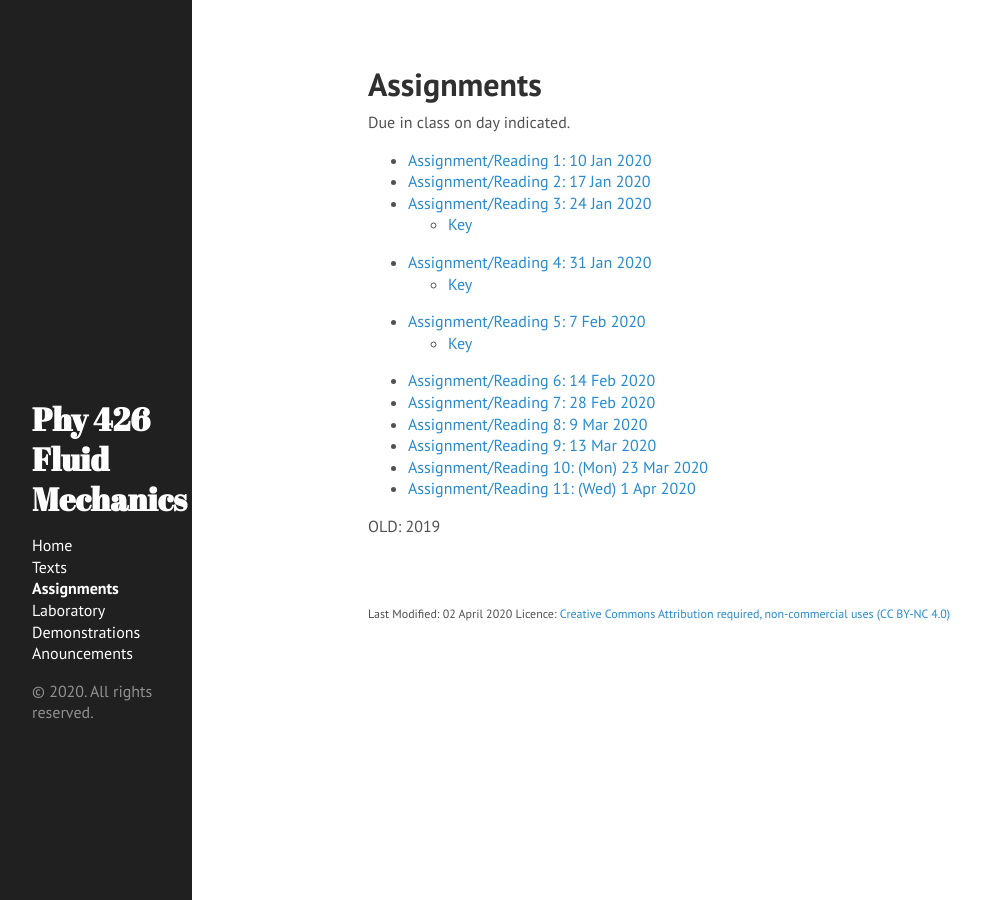
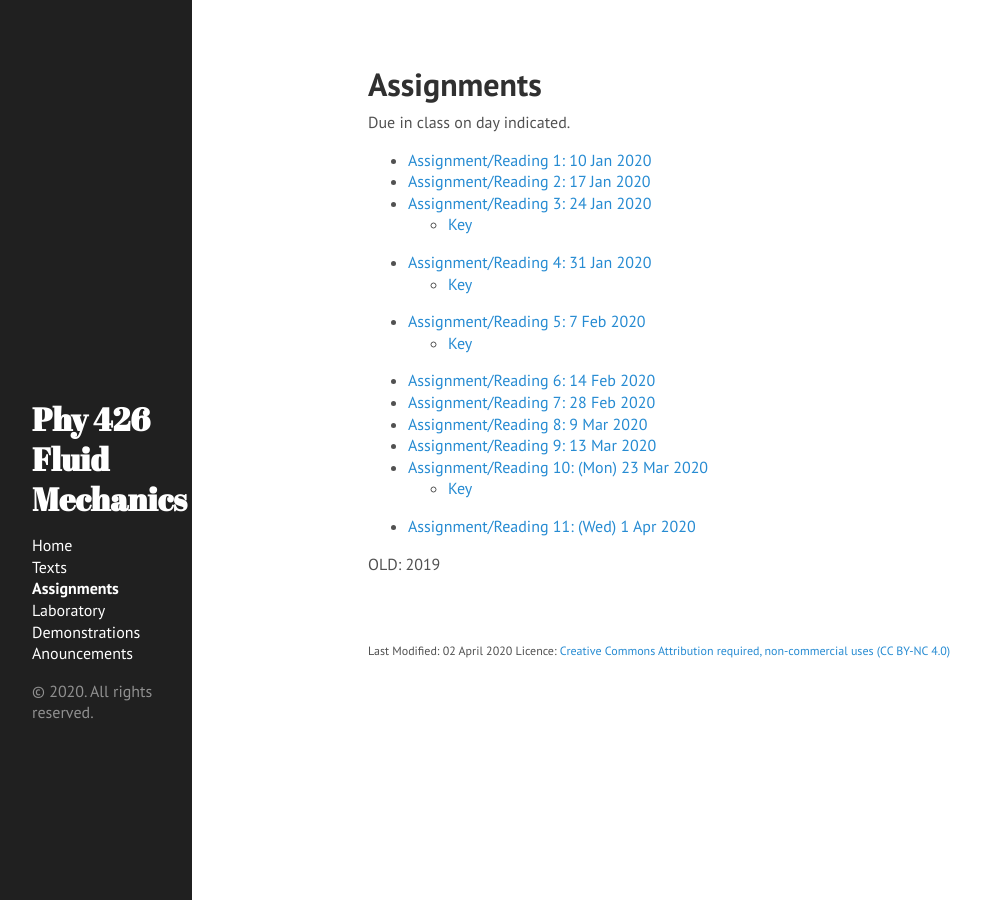
Before and after one commit to jklymak/Phy426, a Jekyll site: the page built from docs/Assignments/index.md, in a window 1280 px wide. Shown: the whole page, without its empty margins (0-981 px from the left). Built offline with Jekyll 4.4.1, drawn with Linux system fonts in a browser that asks for light colours.

Commit message:
Assign10 Key

```diff
--- a/docs/Assignments/index.md
+++ b/docs/Assignments/index.md
@@ -18,6 +18,7 @@ Due in class on day indicated.
   - [Assignment/Reading 8: 9 Mar 2020](../Assignments/Assignment08/)
   - [Assignment/Reading 9: 13 Mar 2020](../Assignments/Assignment09/)
   - [Assignment/Reading 10: (Mon) 23 Mar 2020](../Assignments/Assignment10/)
+    - [Key](../Assignments/Assignment10key.html)
   - [Assignment/Reading 11: (Wed) 1 Apr 2020](../Assignments/Assignment11/)
 
 OLD: 2019
```
